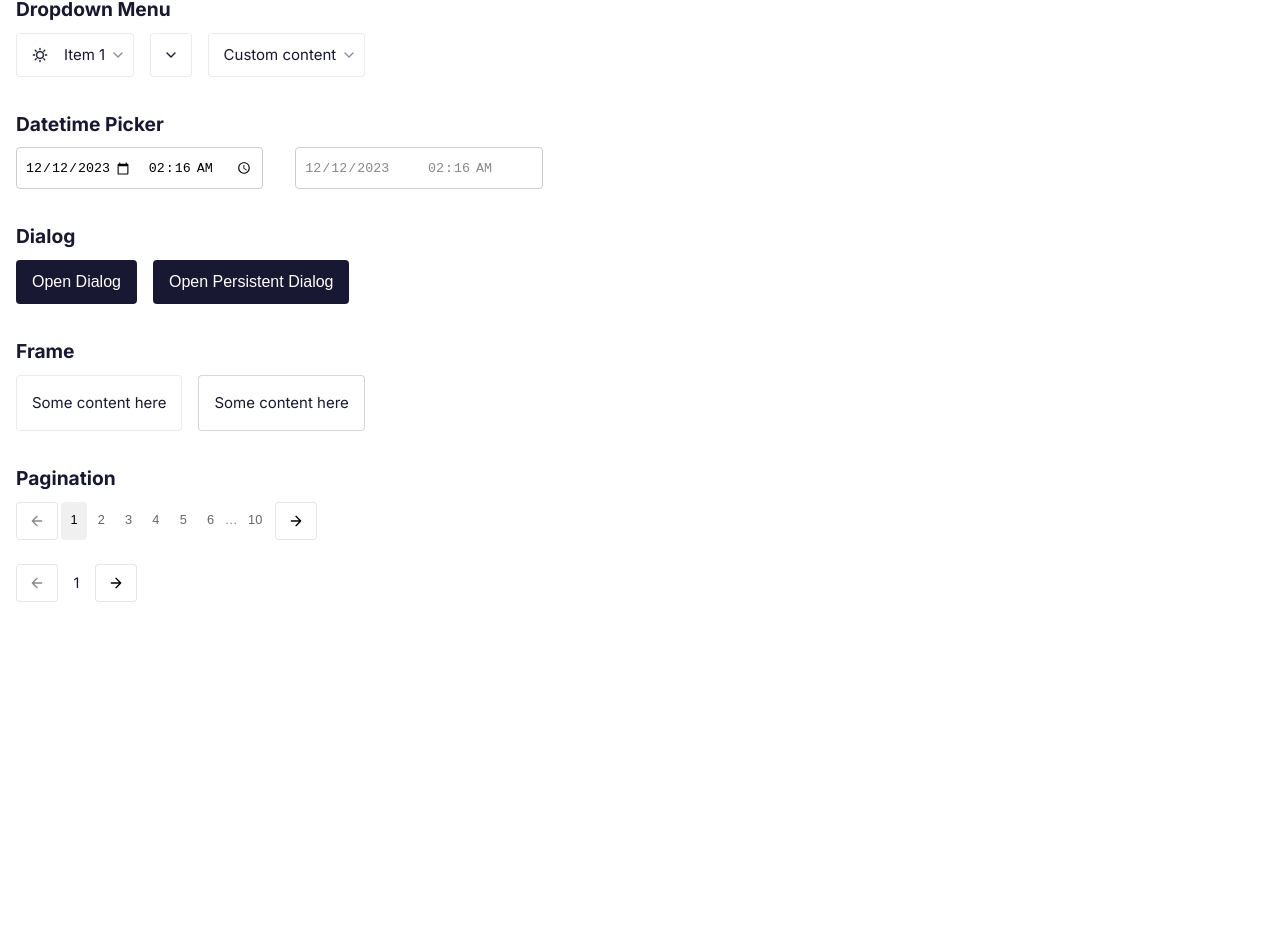
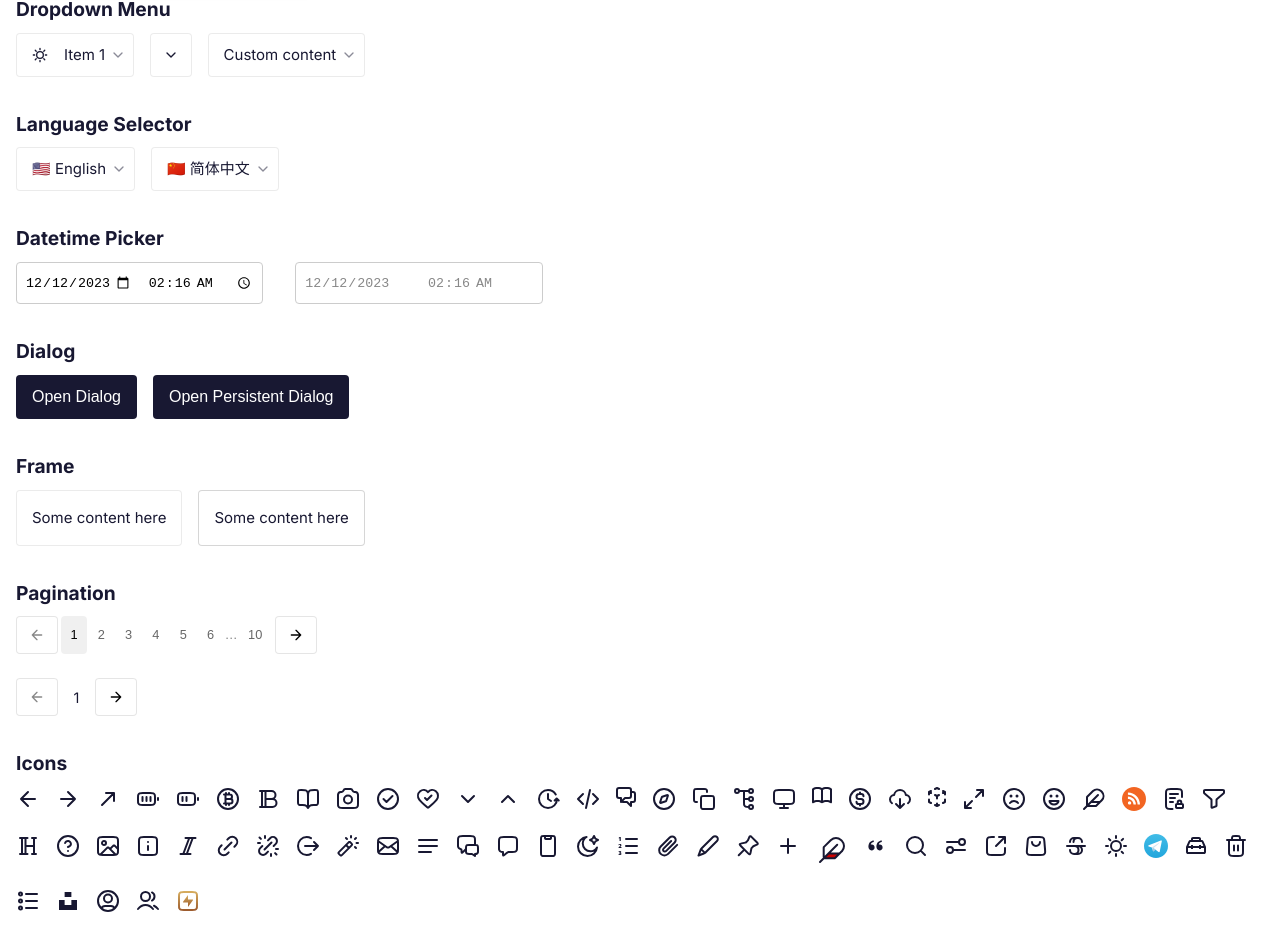
Before and after one commit to quail-ink/quail-ui, a Vue app: page / in a window 1280 px wide. Shown: the part 2370-3321 px from the top of the page. Before the commit the page ends 3020 px from the top, so only its background shows below. Built offline with nearby package versions, Linux system fonts and the light colour scheme.

Commit message:
new component

```diff
--- a/src/App.vue
+++ b/src/App.vue
@@ -1,6 +1,6 @@
 <script setup lang="ts">
 import { computed, ref } from "vue";
-import { QIconChevronDown } from "./components/icons";
+import * as icons from "./components/icons";
 
 const switchValue1 = ref(true);
 const switchValue2 = ref(false);
@@ -258,6 +258,15 @@ function submit(val:any) {
       </div>
     </div>
 
+
+    <div class="section">
+      <h2 class="section-title">Language Selector</h2>
+      <div class="grid">
+        <QLanguageSelector :initial="'en'" @change="(val:any) => { console.log(val) }"/>
+        <QLanguageSelector :initial="'zh'" @change="(val:any) => { console.log(val) }"/>
+      </div>
+    </div>
+
     <div class="section">
       <h2 class="section-title">Datetime Picker</h2>
       <div class="grid">
@@ -340,6 +349,16 @@ function submit(val:any) {
         />
       </div>
     </div>
+
+    <div class="section">
+      <h2 class="section-title">Icons</h2>
+      <div class="grid">
+        <div v-for="icon in icons">
+          <component :is="icon" />
+        </div>
+      </div>
+    </div>
+
   </div>
 </template>
 
--- /dev/null
+++ b/src/components/common/QLanguageSelector.vue
@@ -0,0 +1,60 @@
+<template>
+  <QDropdownMenu
+    :items="languageItems"
+    :initial-item="selectedLangItem"
+  />
+</template>
+<script setup lang="ts">
+import { ref, computed, onMounted, Ref } from "vue";
+
+const emit = defineEmits(["change"]);
+
+const props = defineProps({
+  initial: {
+    type: String,
+    default: "en",
+  },
+});
+
+const selectedLangItem: Ref<any> = ref(null);
+
+const languageItems = computed(() => {
+  const items = [
+    {
+      title: "🇺🇸 English",
+      value: "en",
+      action: selectLang,
+    },
+    {
+      title: "🇨🇳 简体中文",
+      value: "zh",
+      action: selectLang,
+    },
+    {
+      title: "🇹🇼 正體中文",
+      value: "zh-tw",
+      action: selectLang,
+    },
+    {
+      title: "🇯🇵 日本語",
+      value: "ja",
+      action: selectLang,
+    },
+  ];
+  return items;
+});
+
+
+function selectLang(item: any) {
+  emit("change", item.value);
+}
+
+onMounted(() => {
+  selectedLangItem.value =
+    languageItems.value.find((item: any) => {
+      return props.initial === item.value || localStorage.getItem("quail-language") === item.value;
+    }) || languageItems.value[0];
+});
+</script>
+<style lang="scss">
+</style>
--- a/src/components/common/index.ts
+++ b/src/components/common/index.ts
@@ -8,6 +8,7 @@ import QTextFieldWithButton from './QTextFieldWithButton.vue';
 import QDropdownMenu from './QDropdownMenu.vue';
 import QPagination from './QPagination.vue';
 import QProgress from './QProgress.vue';
+import QLanguageSelector from './QLanguageSelector.vue';
 
 export {
   QDatetimePicker,
@@ -20,4 +21,5 @@ export {
   QDropdownMenu,
   QPagination,
   QProgress,
+  QLanguageSelector,
 };
```
